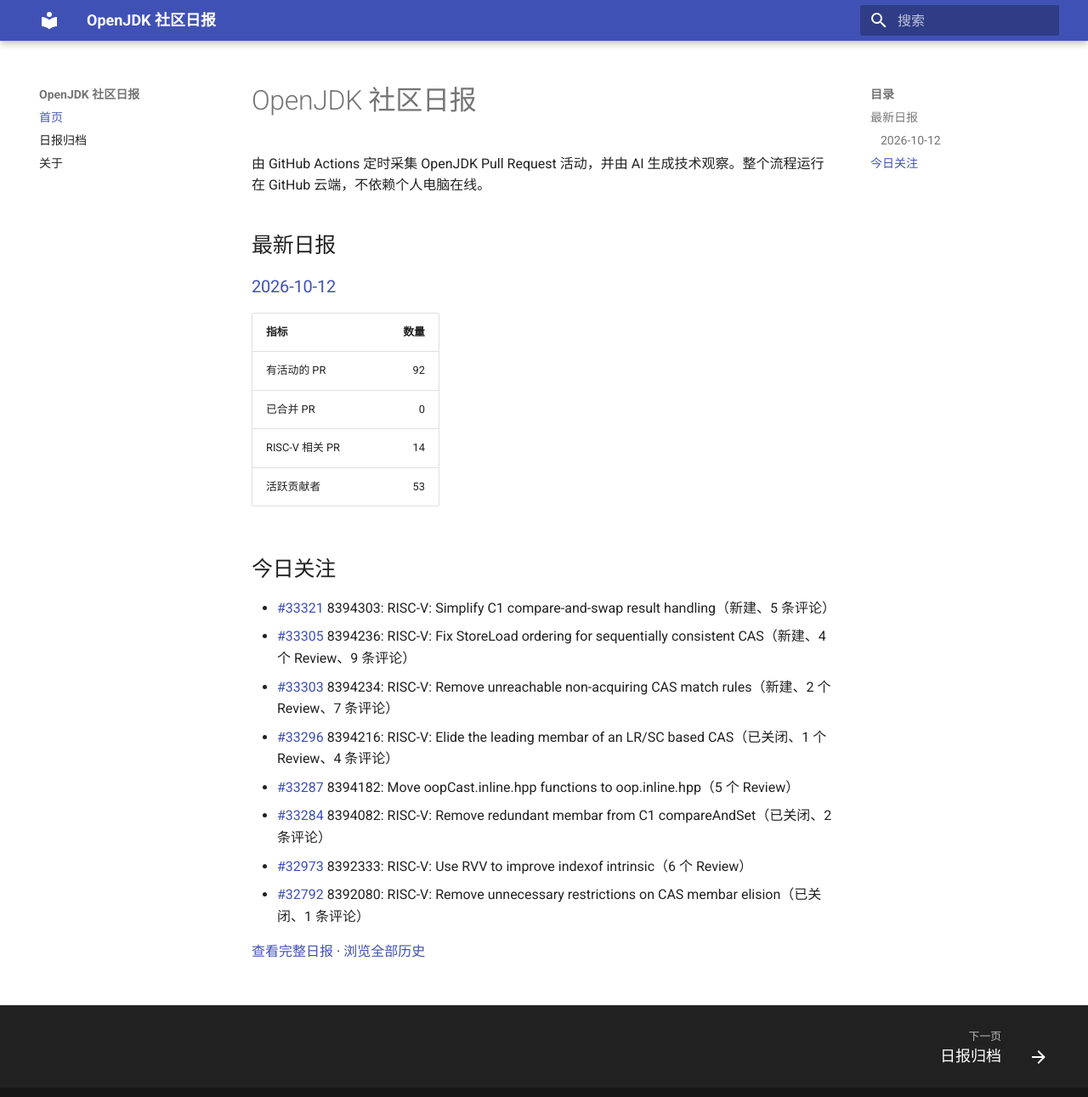
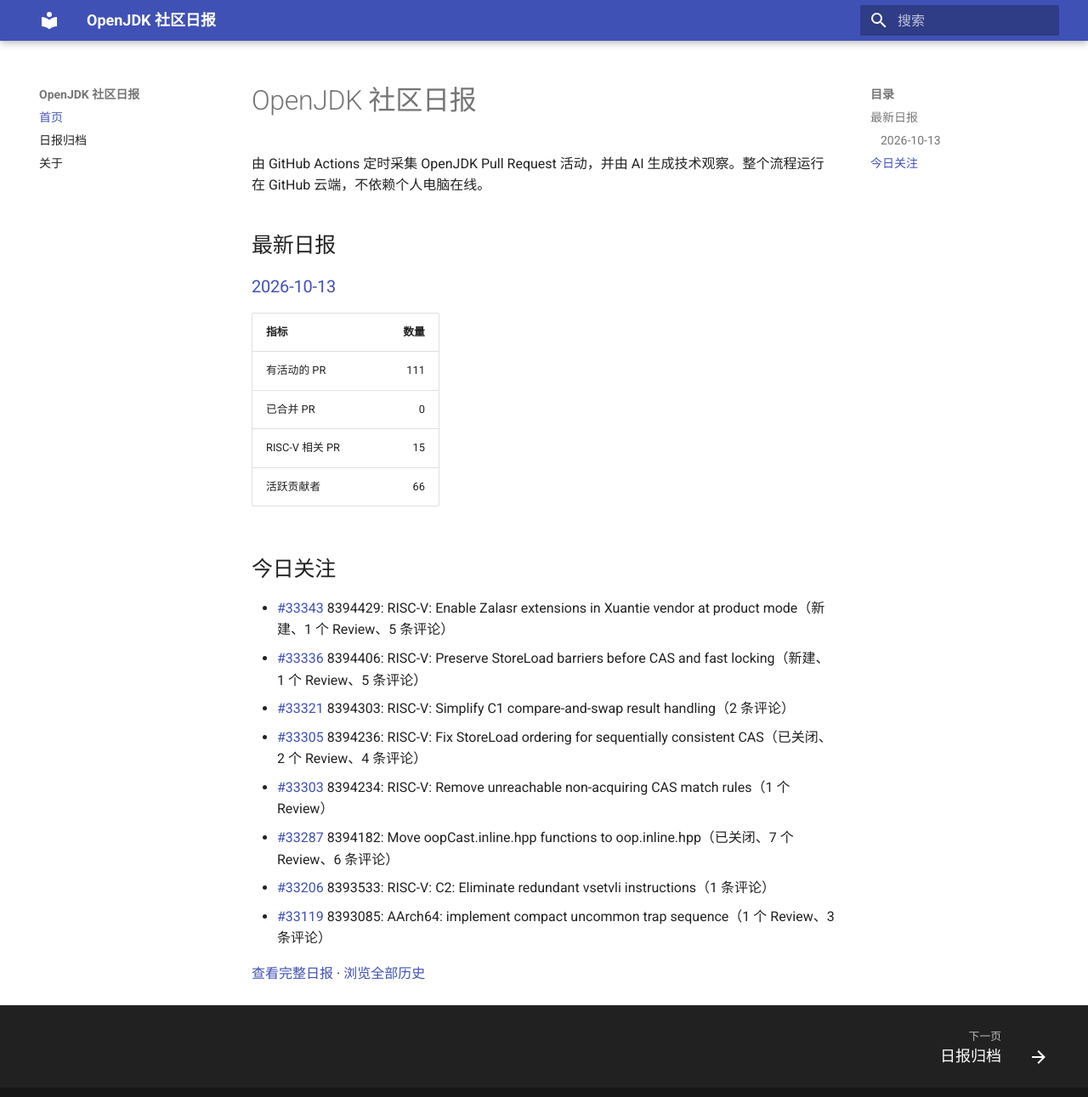
Before and after one commit to DingliZhang/openjdk-daily, an MkDocs documentation site: the page built from docs/index.md, in a window 1280 px wide and 1304 px high. Shown: the top 1291 px of the window at 85% size. Built offline with MkDocs 1.6.1 and Material for MkDocs 9.7.7, drawn with Linux system fonts in a browser that asks for light colours.

Commit message:
report: add OpenJDK daily report

```diff
--- a/docs/index.md
+++ b/docs/index.md
@@ -4,24 +4,24 @@
 
 ## 最新日报
 
-### [2026-10-12](reports/2026/2026-10-12.md)
+### [2026-10-13](reports/2026/2026-10-13.md)
 
 | 指标 | 数量 |
 |---|---:|
-| 有活动的 PR | 92 |
+| 有活动的 PR | 111 |
 | 已合并 PR | 0 |
-| RISC-V 相关 PR | 14 |
-| 活跃贡献者 | 53 |
+| RISC-V 相关 PR | 15 |
+| 活跃贡献者 | 66 |
 
 ## 今日关注
 
-- [#33321](https://github.com/openjdk/jdk/pull/33321) 8394303: RISC-V: Simplify C1 compare-and-swap result handling（新建、5 条评论）
-- [#33305](https://github.com/openjdk/jdk/pull/33305) 8394236: RISC-V: Fix StoreLoad ordering for sequentially consistent CAS（新建、4 个 Review、9 条评论）
-- [#33303](https://github.com/openjdk/jdk/pull/33303) 8394234: RISC-V: Remove unreachable non-acquiring CAS match rules（新建、2 个 Review、7 条评论）
-- [#33296](https://github.com/openjdk/jdk/pull/33296) 8394216: RISC-V: Elide the leading membar of an LR/SC based CAS（已关闭、1 个 Review、4 条评论）
-- [#33287](https://github.com/openjdk/jdk/pull/33287) 8394182: Move oopCast.inline.hpp functions to oop.inline.hpp（5 个 Review）
-- [#33284](https://github.com/openjdk/jdk/pull/33284) 8394082: RISC-V: Remove redundant membar from C1 compareAndSet（已关闭、2 条评论）
-- [#32973](https://github.com/openjdk/jdk/pull/32973) 8392333: RISC-V: Use RVV to improve indexof intrinsic（6 个 Review）
-- [#32792](https://github.com/openjdk/jdk/pull/32792) 8392080: RISC-V: Remove unnecessary restrictions on CAS membar elision（已关闭、1 条评论）
+- [#33343](https://github.com/openjdk/jdk/pull/33343) 8394429: RISC-V: Enable Zalasr extensions in Xuantie vendor at product mode（新建、1 个 Review、5 条评论）
+- [#33336](https://github.com/openjdk/jdk/pull/33336) 8394406: RISC-V: Preserve StoreLoad barriers before CAS and fast locking（新建、1 个 Review、5 条评论）
+- [#33321](https://github.com/openjdk/jdk/pull/33321) 8394303: RISC-V: Simplify C1 compare-and-swap result handling（2 条评论）
+- [#33305](https://github.com/openjdk/jdk/pull/33305) 8394236: RISC-V: Fix StoreLoad ordering for sequentially consistent CAS（已关闭、2 个 Review、4 条评论）
+- [#33303](https://github.com/openjdk/jdk/pull/33303) 8394234: RISC-V: Remove unreachable non-acquiring CAS match rules（1 个 Review）
+- [#33287](https://github.com/openjdk/jdk/pull/33287) 8394182: Move oopCast.inline.hpp functions to oop.inline.hpp（已关闭、7 个 Review、6 条评论）
+- [#33206](https://github.com/openjdk/jdk/pull/33206) 8393533: RISC-V: C2: Eliminate redundant vsetvli instructions（1 条评论）
+- [#33119](https://github.com/openjdk/jdk/pull/33119) 8393085: AArch64: implement compact uncommon trap sequence（1 个 Review、3 条评论）
 
-[查看完整日报](reports/2026/2026-10-12.md) · [浏览全部历史](reports/index.md)
+[查看完整日报](reports/2026/2026-10-13.md) · [浏览全部历史](reports/index.md)
```
Also changed, not shown: docs/reports/2026/2026-10-13.md (added, +228 -0 lines), docs/reports/index.md (+2 -1 lines), 2 other files.
